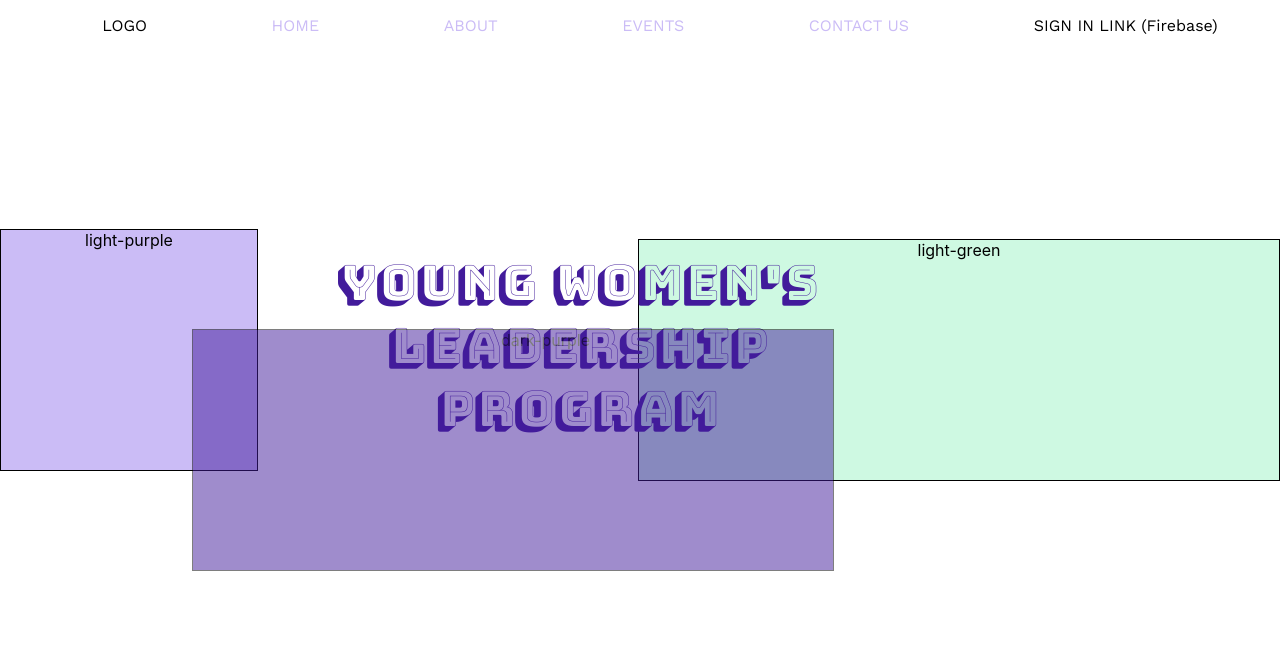
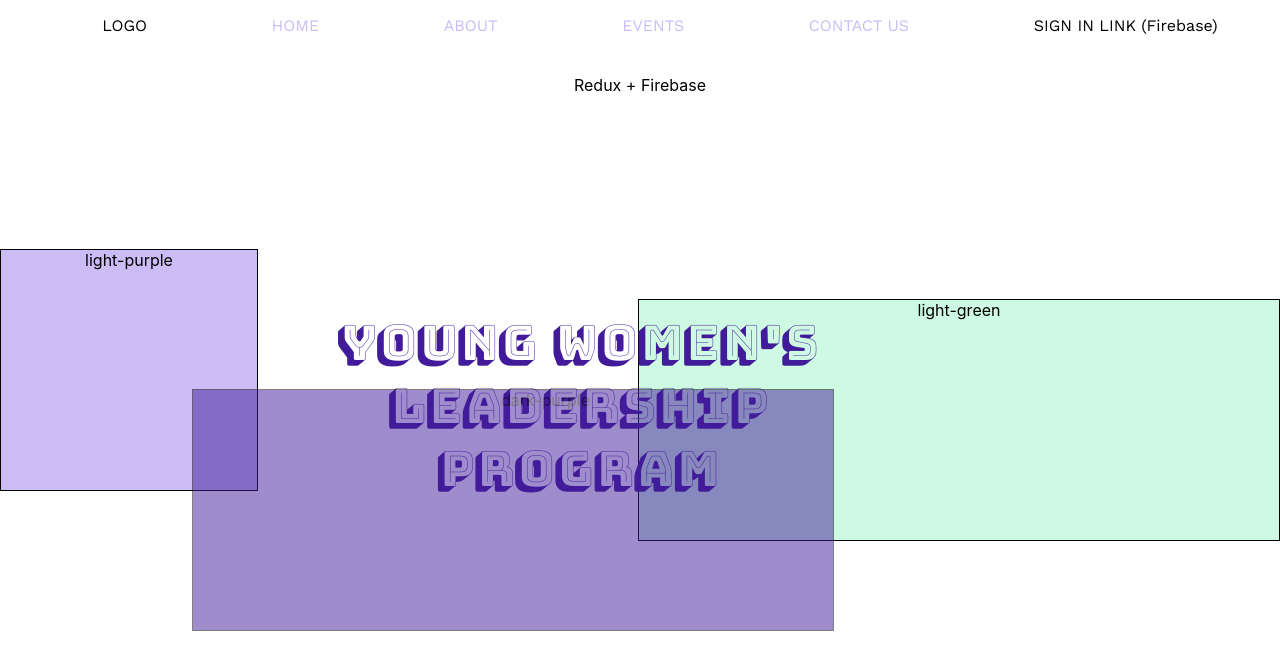
Before and after one commit to tkxx/ywlp-redesign, a React (Create React App) app: page / in a window 1280 px wide. Shown: the top 670 px of the page. Built offline with nearby package versions, Linux system fonts and the light colour scheme.

Commit message:
updating acorn

```diff
--- a/src/components/NavBar/navbar.js
+++ b/src/components/NavBar/navbar.js
@@ -22,6 +22,7 @@ const Navbar = () => {
           </li>
           <li>SIGN IN LINK (Firebase)</li>
         </ul>
+        Redux + Firebase
       </nav>
     </React.Fragment>
   );
```
